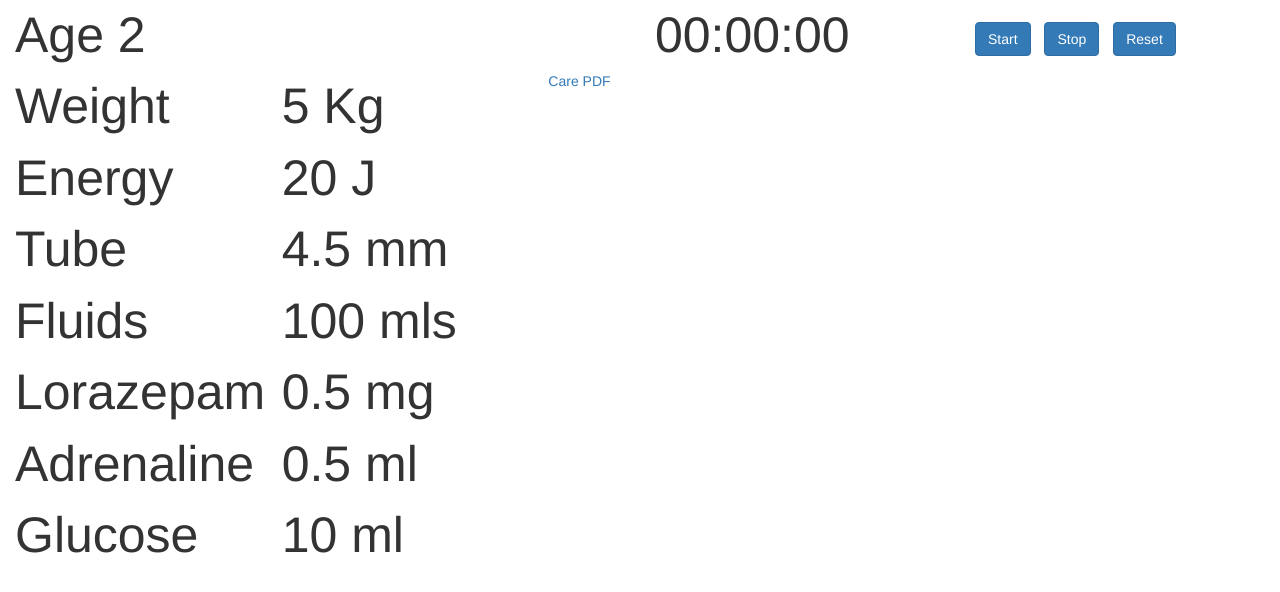
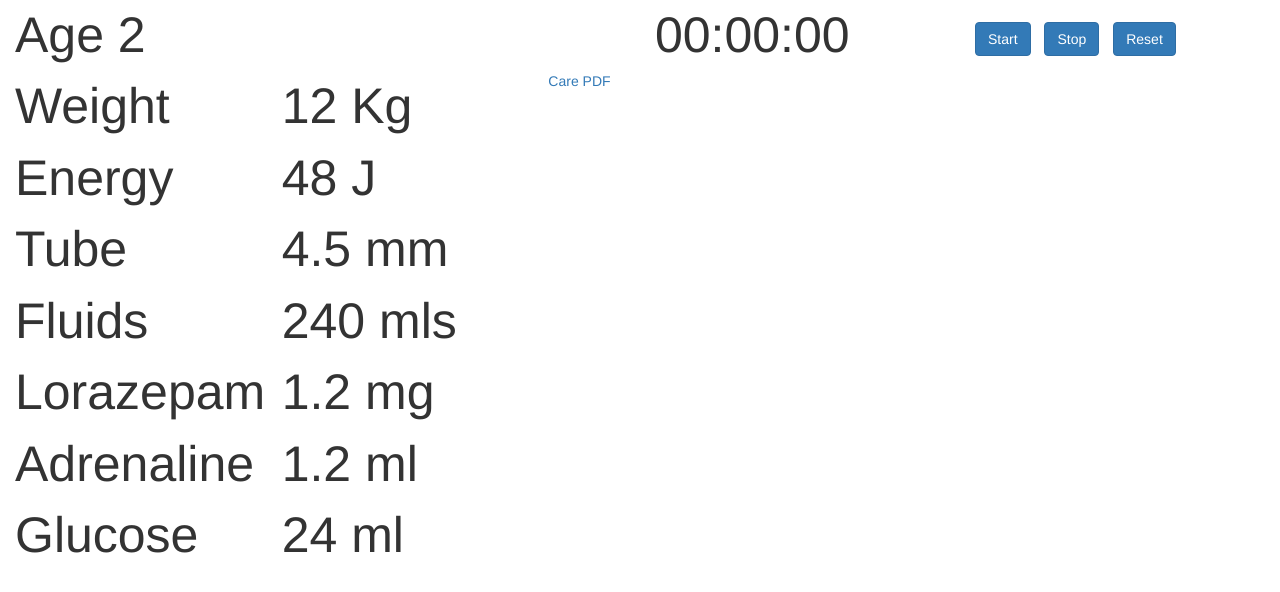
Before and after one commit to DominicRowey/WETFLAG, a plain HTML site: page src/clinical-page.html in a window 1280 px wide. Drawn offline with nearby package versions, Linux system fonts and the light colour scheme.

Commit message:
added logic for calculation of weight from age

```diff
--- a/WetflagCalculations.js
+++ b/WetflagCalculations.js
@@ -5,8 +5,13 @@ function updateWETFLAG()
     //call each of the functions to calculate WetFLAG values
     // and updates the page
 
+    var age = document.getElementById("age").textContent;
     var weight = document.getElementById("weight").textContent;
-    var age = document.getElementById("age").textContent;
+    if (weight == "") {
+      weight = getWeight(age);
+    }
+
+    document.getElementById("weight").textContent = weight;
 
     document.getElementById("energy").textContent = getEnergy(weight);
 
@@ -16,6 +21,32 @@ function updateWETFLAG()
     document.getElementById("lorazepam").textContent = getLorazepam(weight);
     document.getElementById("adrenaline").textContent = getAdrenaline(weight);
     document.getElementById("glucose").textContent = getGlucose(weight);
+}
+
+// using the ( age + 4 ) * 2 algorithm for now (ie the simplest version)
+function getWeight(age) {
+  console.log(age);
+  var weight;
+
+  if (age == 0) {
+    weight = 3.5;
+    return weight;
+  }
+
+  else if (age < 1) {
+    age=age*12 //to age in months
+    weight = (0.5 * age) + 4;
+    return weight;
+  }
+
+  else if (age <= 5) {
+    weight = (2 * age) + 8;
+  }
+  else {
+    weight = (3 * age) + 7;
+  }
+  console.log(age,weight);
+  return Math.round(weight);
 }
 
 function round(value, decimals) {
--- a/src/clinical-page.html
+++ b/src/clinical-page.html
@@ -104,7 +104,7 @@
                 }
                 else
                 {
-                    $('#weight').text(5);
+                    $('#weight').text("");
                 }
 
             $('#energy').text("3");
@@ -145,17 +145,13 @@
                 return current;
             }
 
+            updateWETFLAG();
             var weight = document.getElementById("weight").textContent;
+            var weightcategories =  [ "00000", "03500", "05000", "07500", "10000", "15000", "20000", "25000", "30000", "35000", "40000", "45000"];
+            var chosenweight = closest(weight*1000, weightcategories);
+            var newURL = "../SPARCsplit/"+ chosenweight + "g-wetflag.pdf";
+            changeData(newURL);
 
-            var weightcategories =  [ "00000", "03500", "05000", "07500", "10000", "15000", "20000", "25000", "30000", "35000", "40000", "45000"];
-
-            var chosenweight = closest(weight*1000, weightcategories);
-
-            var newURL = "../SPARCsplit/"+ chosenweight + "g-wetflag.pdf";
-
-            updateWETFLAG();
-
-            window.onload(changeData(newURL));
         </script>
     </body>
 </html>
```
Also changed, not shown: src/Landing.html (+2 -2 lines).
